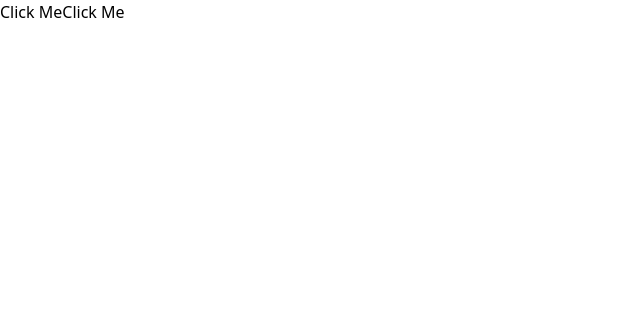
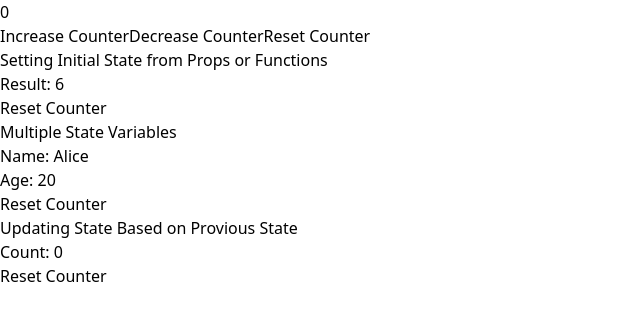
Before and after one commit to PurpleRain9/React, a React (Vite) app: page / in a window 1280 px wide. Shown: the top 320 px of the page, without its empty margins (0-640 px from the left). Built offline with nearby package versions, Linux system fonts and the light colour scheme.

Commit message:
useState

```diff
--- a/src/App.jsx
+++ b/src/App.jsx
@@ -11,11 +11,10 @@ import Parents from './Props/Parents';
 import UserGreeting from './ConditionalRundering/UserGreeting';
 import Lists from './RenderLists/Lists';
 import ClickEvent from './ClickEvents/ClickEvent';
+import StateParent from './useState/StateParent';
 
 export default function App() {
   return (
-
-
     <>
     {/* Runnder Conditional Rendering */}
       {/* <UserGreeting /> */}
@@ -24,9 +23,11 @@ export default function App() {
       {/* <Lists /> */}
 
     {/* Click Events */}
-      <ClickEvent />
+      {/* <ClickEvent /> */}
+
+    {/* Use State */}
+      <StateParent/>
+
     </>
-
-
   )
 }
--- /dev/null
+++ b/src/useState/StateChild.jsx
@@ -0,0 +1,83 @@
+import { useState } from "react";
+import PropTypes from 'prop-types';
+function StateChild (props) {
+
+    const [counter, setCounter] = useState(props.counter);
+
+    // Setting Initial State from Props or Functions
+    const initialValue = () => {
+        // perform some expensive calculation;
+        return props.someState * 3;
+    };
+    const [result , setResult] = useState(initialValue);
+
+
+    // Multiple State Variables;
+    const [name , setName] = useState('Alice');
+    const [age, setAge] = useState(20);
+    const multipleState = () => {
+        setName('Hein');
+        setAge(30);
+    }
+
+    // Updating State Based on Previous State;
+    const [count , setCount] = useState(0);
+
+    const increaseCounter = () => {
+        setCounter(counter + 1);
+
+    };
+    const decreaseCounter = () => {
+        setCounter(counter - 1);
+    }
+    const resetCounter = () => {
+        setCounter(0);
+    }
+    return (<>
+       <div className="flex flex-col items-center border mb-6">
+        <h3 className="text-center mb-4 font-bold text-xl">{counter}</h3>
+            <div className="py-2">
+       <button onClick={increaseCounter} className="bg-blue-400 py-2 px-2 border rounded-md text-white">Increase Counter</button>
+       <button onClick={decreaseCounter} className="bg-blue-400 py-2 px-2 border rounded-md text-white">Decrease Counter</button>
+       <button onClick={resetCounter} className="bg-blue-400 py-2 px-2 border rounded-md text-white">Reset Counter</button>
+       </div>
+       </div>
+
+        <div className="border flex flex-col items-center justify-center mb-6">
+            <p>Setting Initial State from Props or Functions</p>
+            <h3 className="text-2xl font-bold">Result: {result}</h3>
+            <button onClick={() => setResult(result * 2)} className="bg-blue-400 py-2 px-2 border rounded-md text-white">Reset Counter</button>
+
+        </div>
+
+        <div className="border flex flex-col items-center justify-center mb-6">
+            <p>Multiple State Variables</p>
+            <h3 className="text-2xl font-bold">Name: {name}</h3>
+            <h3 className="text-2xl font-bold">Age: {age}</h3>
+            <button onClick={() => multipleState()} className="bg-blue-400 py-2 px-2 border rounded-md text-white">Reset Counter</button>
+
+        </div>
+
+        <div className="border flex flex-col items-center justify-center mb-6">
+            <p>Updating State Based on Provious State</p>
+            <h3 className="text-2xl font-bold">Count: {count}</h3>
+            <button onClick={() => setCount(incCount => incCount + 1)} className="bg-blue-400 py-2 px-2 border rounded-md text-white">Reset Counter</button>
+
+        </div>
+
+
+    </>)
+
+
+}
+
+// StateChild.propTypes = {
+//     counter: PropTypes.number,
+// };
+StateChild.propTypes = {
+    counter: PropTypes.number,
+    someState: PropTypes.number,
+
+};
+
+export default StateChild;
--- /dev/null
+++ b/src/useState/StateParent.jsx
@@ -0,0 +1,12 @@
+import StateChild from "./StateChild";
+import { useState } from "react";
+function StateParent () {
+   const counter = 0;
+   const someState = 2;
+
+    return (<>
+    {/* <div>Hein Minn Aung</div> */}
+     <StateChild counter={counter} someState={someState}  />
+    </>)
+}
+export default StateParent;
```
